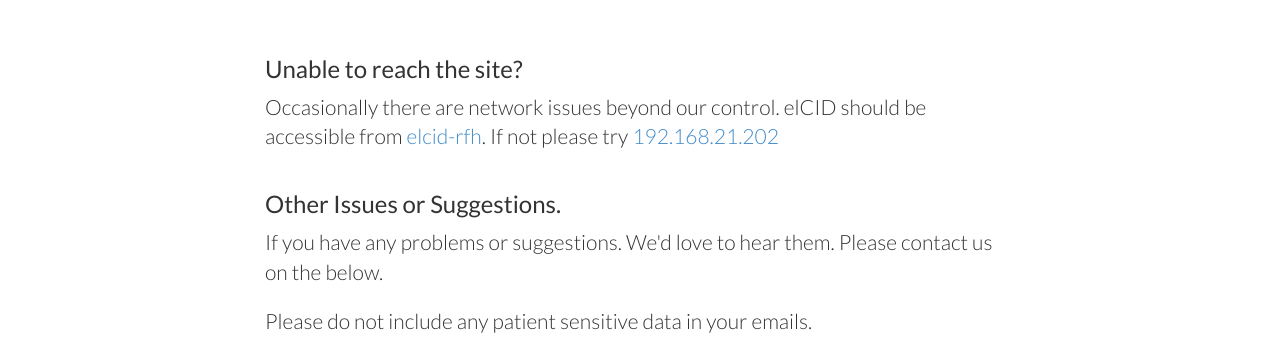
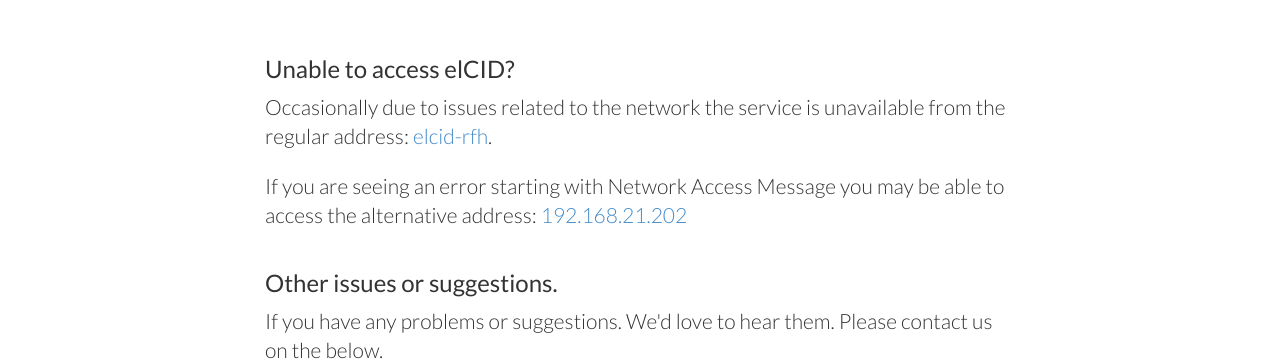
Before and after one commit to openhealthcare/rfh-support, a plain HTML site: page index.html in a window 1280 px wide. Shown: the part 449-810 px from the top of the page. Drawn offline with Linux system fonts and the light colour scheme.

Commit message:
Update index.html

```diff
--- a/index.html
+++ b/index.html
@@ -44,15 +44,19 @@
       <div class="row">
         <div class="col-md-4 col-md-push-2">
           <h3>
-            Unable to reach the site?
+            Unable to access elCID?
           </h3>
         </div>
       </div>
       <div class="row">
         <div class="col-md-8 col-md-push-2">
           <p class="lead">
-            Occasionally there are network issues beyond our control. elCID should be accessible from
-            <a href="http://elcid-rfh">elcid-rfh</a>. If not please try <a href="192.168.21.202">192.168.21.202</a>
+            Occasionally due to issues related to the network the service is unavailable from the regular address:
+            <a href="http://elcid-rfh">elcid-rfh</a>.
+          </p>
+          <p class="lead">
+            If you are seeing an error starting with <span class="text-error">Network Access Message</span> you
+            may be able to access the alternative address: <a href="192.168.21.202">192.168.21.202</a>
           </p>
         </div>
       </div>
@@ -60,7 +64,7 @@
       <div class="row">
         <div class="col-md-4 col-md-push-2">
           <h3>
-            Other Issues or Suggestions.
+            Other issues or suggestions.
           </h3>
         </div>
       </div>
@@ -69,8 +73,8 @@
           <p class="lead">
             If you have any problems or suggestions. We'd love to hear them. Please contact us on the below.
           </p>
-          <p class="lead">
-            Please do not include any patient sensitive data in your emails.
+          <p class="lead text-error">
+            Please do not include any patient identifiable data in your emails.
           </p>
         </div>
       </div>
```
